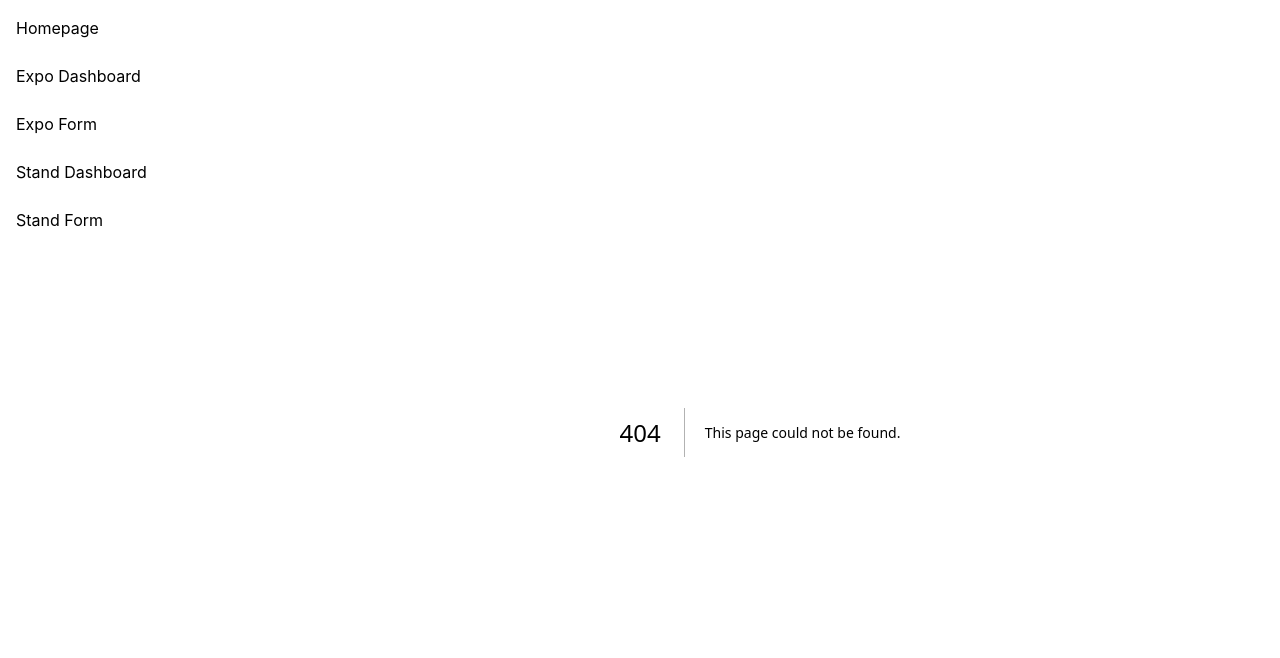
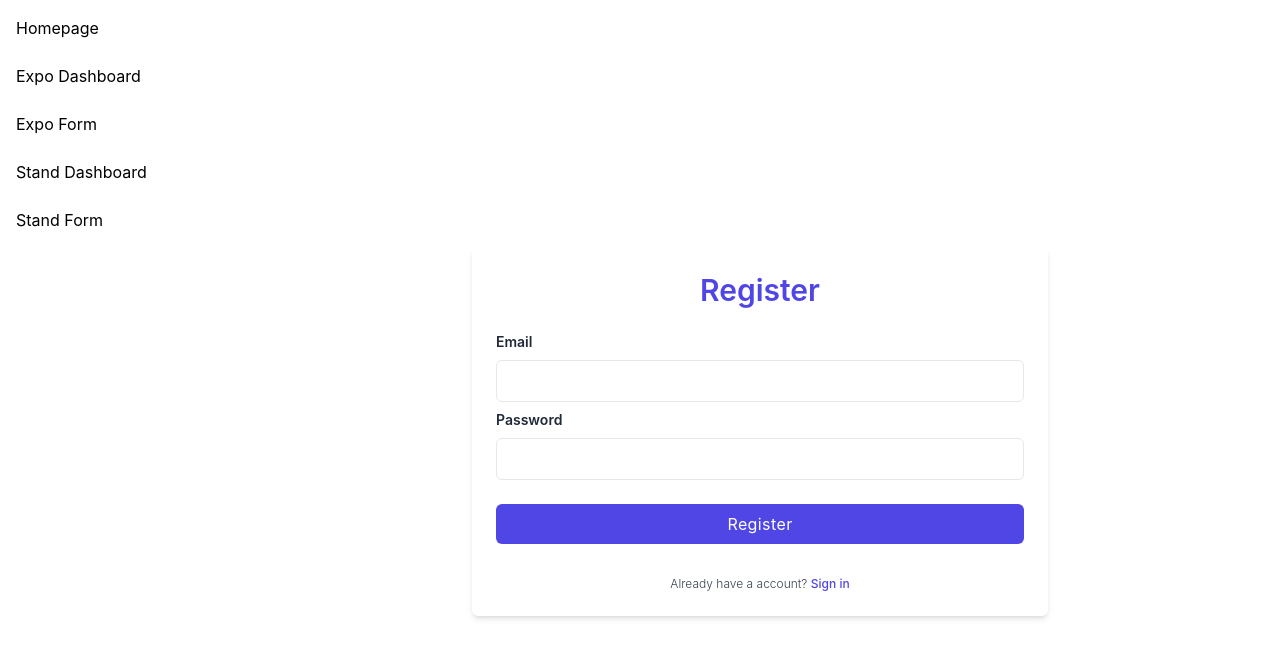
Before and after one commit to AD-ICT-Digix/Credity, a Next.js app in the folder apps/web/: page /expo/Register in a window 1280 px wide. Before the commit this address had no page. Shown: the top 658 px of the page. Built offline with nearby package versions, Linux system fonts and the light colour scheme; some icons are missing.

Commit message:
Register page

```diff
--- /dev/null
+++ b/apps/web/components/Registry.js
@@ -0,0 +1,56 @@
+import React from "react";
+
+
+export const Register = () => {
+    return (
+        <div className="relative flex flex-col justify-center min-h-screen overflow-hidden">
+            <div className="w-full p-6 m-auto bg-white rounded-md shadow-md lg:max-w-xl">
+                <h1 className="text-3xl font-semibold text-center text-indigo-600 ">
+                   Register
+                </h1>
+                <form className="mt-6">
+                    <div className="mb-2">
+                        <label
+                            for="email"
+                            className="block text-sm font-semibold text-gray-800"
+                        >
+                            Email
+                        </label>
+                        <input
+                            type="email"
+                            className="block w-full px-4 py-2 mt-2 text-indigo-600 bg-white border rounded-md focus:border-indigo-600 focus:ring-indigo-600 focus:outline-none focus:ring focus:ring-opacity-40"
+                        />
+                    </div>
+                    <div className="mb-2">
+                        <label
+                            for="password"
+                            className="block text-sm font-semibold text-gray-800"
+                        >
+                            Password
+                        </label>
+                        <input
+                            type="password"
+                            className="block w-full px-4 py-2 mt-2 text-indigo-600 bg-white border rounded-md focus:border-indigo-600 focus:ring-indigo-600 focus:outline-none focus:ring focus:ring-opacity-40"
+                        />
+                    </div>
+                    <div className="mt-6">
+                        <button className="w-full px-4 py-2 tracking-wide text-white transition-colors duration-200 transform bg-indigo-600 rounded-md hover:bg-indigo-600 focus:outline-none focus:bg-indigo-600">
+                            Register
+                        </button>
+                    </div>
+                </form>
+
+                <p className="mt-8 text-xs font-light text-center text-gray-700">
+                    {" "}
+                    Already have a account?{" "}
+                    <a
+                        href="#"
+                        className="font-medium text-indigo-600 hover:underline"
+                    >
+                        Sign in
+                    </a>
+                </p>
+            </div>
+        </div>
+    );
+}
--- a/apps/web/components/index.js
+++ b/apps/web/components/index.js
@@ -6,3 +6,4 @@
 export { LineChart } from './LineChart';
 export { Loader } from './Loader'
 export { Navigator } from './Navigator'
+export { Register } from './Registry'
--- /dev/null
+++ b/apps/web/pages/stand/Register.js
@@ -0,0 +1,14 @@
+import React from "react";
+
+import { Register } from "../../components";
+
+
+const RegisterPage = () => {
+  return (
+    <>
+		<Register />
+	</>
+  )
+}
+
+export default RegisterPage
```
Also changed, not shown: apps/web/pages/expo/Register.js (renamed from apps/web/pages/stand/Registry.js).
